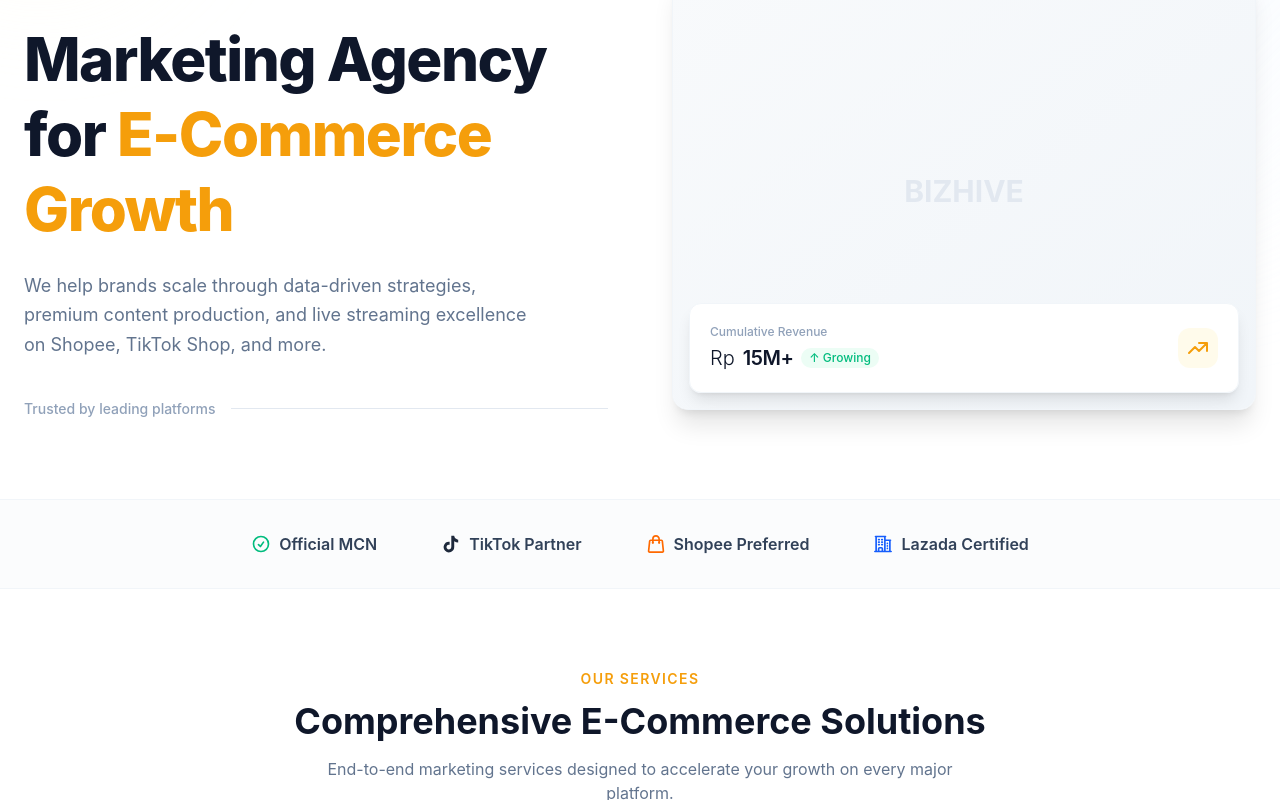
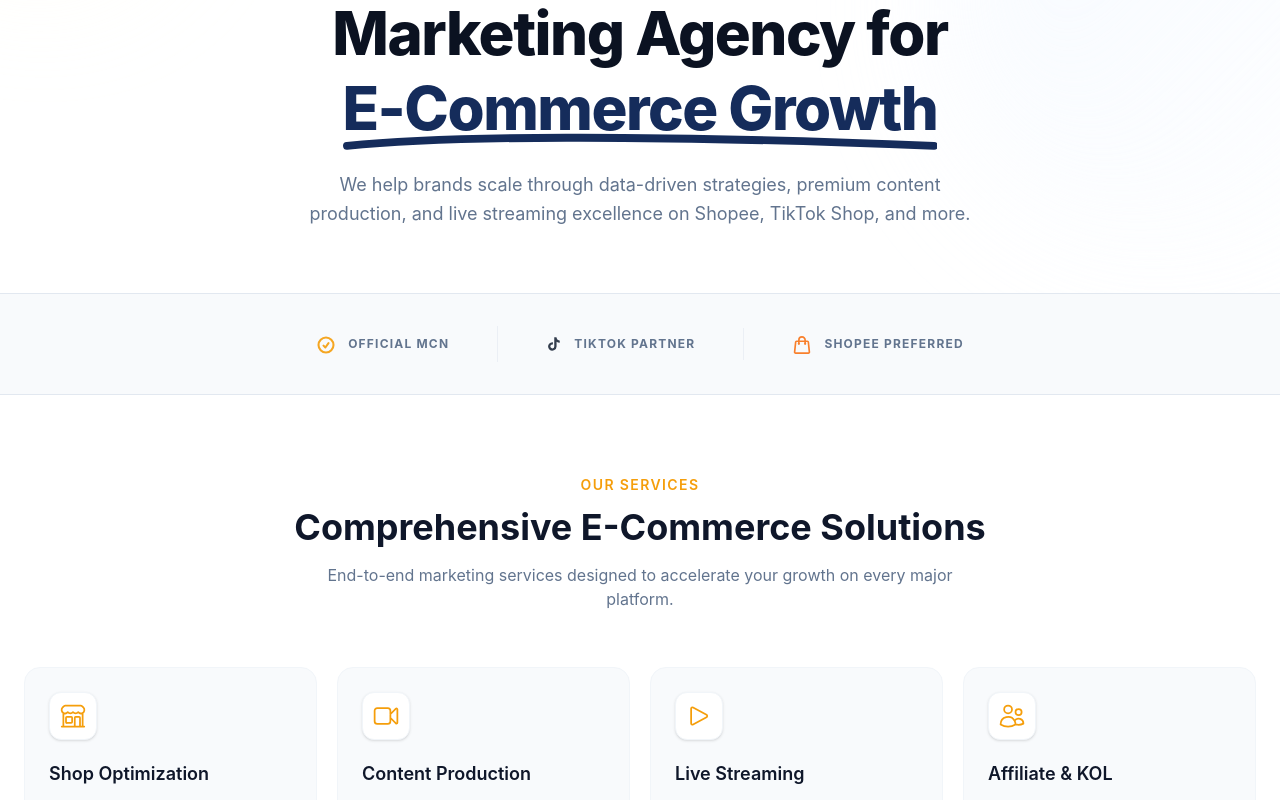
Before and after one commit to ruslan4318-alt/bizhive, a Next.js app: page / in a window 1280 px wide. Shown: the part 180-980 px from the top of the page. Built offline with nearby package versions, Linux system fonts and the light colour scheme.

Commit message:
Refactor: Hero redesign, Header layout, Partner styles, Rename Store->Shop Optimization

```diff
--- a/app/admin/services/new/page.tsx
+++ b/app/admin/services/new/page.tsx
@@ -145,7 +145,7 @@
               value={formData.name}
               onChange={(e) => setFormData({ ...formData, name: e.target.value })}
               className="w-full px-4 py-3 rounded-xl border border-slate-200 focus:border-amber-500 focus:ring-2 focus:ring-amber-500/20 outline-none text-slate-900"
-              placeholder="e.g. Store Optimization"
+              placeholder="e.g. Shop Optimization"
               required
             />
           </div>
@@ -158,7 +158,7 @@
               value={formData.slug}
               onChange={(e) => setFormData({ ...formData, slug: e.target.value })}
               className="w-full px-4 py-3 rounded-xl border border-slate-200 focus:border-amber-500 focus:ring-2 focus:ring-amber-500/20 outline-none text-slate-500"
-              placeholder="store-optimization"
+              placeholder="shop-optimization"
             />
           </div>
 
--- a/app/case-studies/page.tsx
+++ b/app/case-studies/page.tsx
@@ -4,13 +4,13 @@
 const caseStudies = [
     {
         slug: 'brand-a-shopee-optimization',
-        title: 'Shopee Store Optimization',
+        title: 'Shopee Shop Optimization',
         brand: 'Brand A',
         category: 'Cosmetic',
         platform: 'Shopee',
         duration: '1 Month',
         highlight: '+24.2% Sales Growth',
-        description: 'Comprehensive store optimization resulting in significant sales and traffic increase.',
+        description: 'Comprehensive shop optimization resulting in significant sales and traffic increase.',
         results: [
             { label: 'Sales', value: '+24.2%' },
             { label: 'Visitors', value: '+31.7%' },
--- a/app/clients/[slug]/page.tsx
+++ b/app/clients/[slug]/page.tsx
@@ -29,7 +29,7 @@
             { metric: 'Visitors', before: '977,958', after: '1,288,169', growth: '+31.7%' },
             { metric: 'Orders', before: '37,569', after: '45,932', growth: '+22.3%' },
         ],
-        services: ['Store Optimization', 'Ads Management', 'Campaign Marketing'],
+        services: ['Shop Optimization', 'Ads Management', 'Campaign Marketing'],
     },
     'brand-fashion-b': {
         name: 'Brand B',
@@ -105,7 +105,7 @@
             { metric: 'Conversion Rate', before: '1.2%', after: '3.5%', growth: '+192%' },
             { metric: 'Revenue', before: 'Rp 25M', after: 'Rp 70M', growth: '+180%' },
         ],
-        services: ['Store Optimization', 'Ads Management'],
+        services: ['Shop Optimization', 'Ads Management'],
     },
     'brand-food-f': {
         name: 'Brand F',
@@ -124,7 +124,7 @@
             { metric: 'Campaign Sales', before: 'Rp 30M', after: 'Rp 150M', growth: '+400%' },
             { metric: 'New Customers', before: '500', after: '2,500', growth: '+400%' },
         ],
-        services: ['Store Optimization', 'Campaign Marketing'],
+        services: ['Shop Optimization', 'Campaign Marketing'],
     },
     'brand-tech-g': {
         name: 'Brand G',
@@ -162,7 +162,7 @@
             { metric: 'Average Cart', before: 'Rp 200K', after: 'Rp 350K', growth: '+75%' },
             { metric: 'Return Rate', before: '8%', after: '3%', growth: '-63%' },
         ],
-        services: ['Store Optimization', 'Content Production'],
+        services: ['Shop Optimization', 'Content Production'],
     },
 };
 
--- a/app/clients/page.tsx
+++ b/app/clients/page.tsx
@@ -63,7 +63,7 @@
         name: 'Brand H',
         category: 'Home & Living',
         platform: 'Shopee',
-        description: 'Home brand with comprehensive store optimization.',
+        description: 'Home brand with comprehensive shop optimization.',
         result: '+90% Revenue',
     },
 ];
--- a/app/page.tsx
+++ b/app/page.tsx
@@ -114,8 +114,8 @@
     <>
       <div className="relative w-full overflow-x-hidden">
         {/* Hero Section */}
-        <section className="relative pt-16 pb-20 px-6 z-10">
-          {/* Background - fixed positioning */}
+        <section className="relative pt-24 pb-16 px-6 z-10">
+          {/* Background */}
           <div className="absolute inset-0 overflow-hidden pointer-events-none">
             <Floating distance={20} duration={8}>
               <div className="absolute top-0 right-0 w-[500px] h-[500px] bg-gradient-to-br from-blue-50 to-transparent rounded-full blur-3xl opacity-60 translate-x-1/3 -translate-y-1/4"></div>
@@ -125,92 +125,71 @@
             </Floating>
           </div>
 
-          <div className="max-w-7xl mx-auto grid lg:grid-cols-2 gap-12 lg:gap-16 items-center relative z-10">
-            <div className="flex flex-col gap-6">
-              <AnimatedSection delay={0}>
-                <div className="inline-flex items-center gap-2 px-4 py-2 rounded-full bg-amber-50 border border-amber-100 w-fit">
-                  <motion.span
-                    className="w-2 h-2 rounded-full bg-amber-500"
-                    animate={{ scale: [1, 1.3, 1], opacity: [1, 0.7, 1] }}
-                    transition={{ duration: 2, repeat: Infinity }}
-                  />
-                  <span className="text-xs font-semibold text-slate-700 tracking-wide uppercase">Accepting New Partners</span>
-                </div>
-              </AnimatedSection>
-
-              <AnimatedSection variants={slideInLeft} delay={0.1}>
-                <h1 className="text-4xl sm:text-5xl lg:text-6xl font-extrabold leading-tight tracking-tight text-slate-900">
-                  Marketing Agency for{' '}
-                  <span className="text-amber-500">E-Commerce Growth</span>
+          <div className="max-w-4xl mx-auto text-center relative z-10">
+            <AnimatedSection delay={0.1}>
+              <h1 className="text-4xl sm:text-5xl lg:text-6xl font-extrabold leading-tight tracking-tight text-[#0B1221] mb-6">
+                Marketing Agency for<br />
+                <span className="relative inline-block text-[#152C5B]">
+                  E-Commerce Growth
+                  <svg className="absolute -bottom-2 left-0 w-full" viewBox="0 0 300 12" fill="none" xmlns="http://www.w3.org/2000/svg">
+                    <path d="M2 8C50 3 150 2 298 8" stroke="#152C5B" strokeWidth="4" strokeLinecap="round"/>
+                  </svg>
+                </span>
               </h1>
             </AnimatedSection>
 
             <AnimatedSection delay={0.2}>
-                <p className="text-base lg:text-lg text-slate-500 max-w-lg leading-relaxed">
+              <p className="text-base lg:text-lg text-slate-500 max-w-2xl mx-auto leading-relaxed">
                 We help brands scale through data-driven strategies, premium content production, and live streaming excellence on Shopee, TikTok Shop, and more.
               </p>
-              </AnimatedSection>
-
-
-              <AnimatedSection delay={0.4}>
-                <div className="flex items-center gap-4 pt-4 text-slate-400">
-                  <p className="text-sm font-medium">Trusted by leading platforms</p>
-                  <div className="h-px flex-1 bg-slate-200"></div>
-                </div>
-              </AnimatedSection>
-            </div>
-
-            <AnimatedSection variants={slideInRight} delay={0.2}>
-              <div className="relative">
-                <motion.div
-                  className="aspect-[4/3] rounded-2xl overflow-hidden border border-slate-100 shadow-xl bg-white relative"
-                  whileHover={{ scale: 1.01 }}
-                  transition={{ type: 'spring', stiffness: 300 }}
-                >
-                  <div className="w-full h-full bg-gradient-to-br from-slate-50 to-slate-100 flex items-center justify-center">
-                    <span className="text-3xl font-bold text-slate-200">BIZHIVE</span>
-                  </div>
-                  <motion.div
-                    className="absolute bottom-4 left-4 right-4 bg-white/95 backdrop-blur-sm p-5 rounded-xl flex items-center justify-between shadow-lg border border-slate-100"
-                    initial={{ y: 20, opacity: 0 }}
-                    animate={{ y: 0, opacity: 1 }}
-                    transition={{ delay: 0.8, duration: 0.5 }}
-                  >
-                    <div>
-                      <p className="text-xs text-slate-400 font-medium mb-1">Cumulative Revenue</p>
-                      <p className="text-xl text-slate-900 flex items-center gap-2">
-                        <span className="font-light">Rp</span>
-                        <span className="font-semibold tracking-tight"><CountUp target={14.8} suffix="M+" duration={2} /></span>
-                        <span className="text-emerald-500 text-xs font-medium bg-emerald-50 px-2 py-0.5 rounded-full">↑ Growing</span>
-                      </p>
-                    </div>
-                    <div className="w-10 h-10 bg-amber-50 rounded-xl flex items-center justify-center text-amber-500">
-                      <Icons.TrendUp />
-                    </div>
-                  </motion.div>
-                </motion.div>
-              </div>
             </AnimatedSection>
           </div>
         </section>
 
         {/* Platform Partners */}
-        <section className="py-8 border-y border-slate-100 bg-slate-50/50">
-          <div className="max-w-7xl mx-auto px-6">
-            <StaggerContainer className="flex flex-wrap justify-center items-center gap-8 lg:gap-16">
+        <section className="py-8 bg-slate-50 border-y border-slate-200">
+          <div className="max-w-6xl mx-auto px-6">
+            <StaggerContainer className="flex flex-wrap justify-center items-center md:divide-x md:divide-slate-200/60">
               {[
-                { Icon: Icons.Check, label: 'Official MCN', color: 'text-emerald-500' },
-                { Icon: Icons.TikTok, label: 'TikTok Partner', color: 'text-slate-800' },
-                { Icon: Icons.Shopee, label: 'Shopee Preferred', color: 'text-orange-500' },
-                { Icon: Icons.Building, label: 'Lazada Certified', color: 'text-blue-600' }
+                {
+                  icon: (
+                    <svg className="w-5 h-5 translate-y-[1px]" fill="none" stroke="currentColor" viewBox="0 0 24 24" strokeWidth={2.5}>
+                      <path strokeLinecap="round" strokeLinejoin="round" d="M9 12.75L11.25 15 15 9.75M21 12a9 9 0 11-18 0 9 9 0 0118 0z" />
+                    </svg>
+                  ),
+                  label: 'Official MCN',
+                  color: 'text-[#F59E0B]'
+                },
+                {
+                  icon: (
+                    <svg className="w-4 h-4" fill="currentColor" viewBox="0 0 24 24">
+                      <path d="M19.59 6.69a4.83 4.83 0 01-3.77-4.25V2h-3.45v13.67a2.89 2.89 0 01-5.2 1.74 2.89 2.89 0 012.31-4.64 2.93 2.93 0 01.88.13V9.4a6.84 6.84 0 00-1-.05A6.33 6.33 0 005 20.1a6.34 6.34 0 0010.86-4.43v-7a8.16 8.16 0 004.77 1.52v-3.4a4.85 4.85 0 01-1-.1z"/>
+                    </svg>
+                  ),
+                  label: 'TikTok Partner',
+                  color: 'text-slate-800'
+                },
+                {
+                  icon: (
+                    <svg className="w-5 h-5 translate-y-[1px]" fill="none" stroke="currentColor" viewBox="0 0 24 24" strokeWidth={2}>
+                      <path strokeLinecap="round" strokeLinejoin="round" d="M15.75 10.5V6a3.75 3.75 0 10-7.5 0v4.5m11.356-1.993l1.263 12c.07.665-.45 1.243-1.119 1.243H4.25a1.125 1.125 0 01-1.12-1.243l1.264-12A1.125 1.125 0 015.513 7.5h12.974c.576 0 1.059.435 1.119 1.007zM8.625 10.5a.375.375 0 11-.75 0 .375.375 0 01.75 0zm7.5 0a.375.375 0 11-.75 0 .375.375 0 01.75 0z" />
+                    </svg>
+                  ),
+                  label: 'Shopee Preferred',
+                  color: 'text-[#F97316]'
+                },
               ].map((partner, i) => (
                 <StaggerItem key={i}>
                   <motion.div
-                    className="flex items-center gap-2 text-sm lg:text-base font-semibold text-slate-700"
-                    whileHover={{ scale: 1.05 }}
+                    className="flex items-center gap-3 px-6 md:px-12 py-2 group cursor-default"
+                    whileHover={{ scale: 1.02 }}
                   >
-                    <span className={partner.color}><partner.Icon /></span>
+                    <div className={`${partner.color} opacity-90 group-hover:opacity-100 transition-opacity`}>
+                      {partner.icon}
+                    </div>
+                    <span className="text-xs font-bold uppercase tracking-widest text-slate-500 group-hover:text-slate-800 transition-colors">
                       {partner.label}
+                    </span>
                   </motion.div>
                 </StaggerItem>
               ))}
@@ -229,7 +208,7 @@
 
             <StaggerContainer className="grid md:grid-cols-2 lg:grid-cols-4 gap-5">
               {[
-                { title: 'Store Optimization', desc: 'Maximize your store visibility and conversion rates with data-driven optimization strategies.', Icon: Icons.Store, href: '/services/store-optimization' },
+                { title: 'Shop Optimization', desc: 'Maximize your store visibility and conversion rates with data-driven optimization strategies.', Icon: Icons.Store, href: '/services/shop-optimization' },
                 { title: 'Content Production', desc: 'High-quality product photography, videos, and creative content that sells.', Icon: Icons.Video, href: '/services/content-production' },
                 { title: 'Live Streaming', desc: 'Professional live commerce execution with trained hosts and optimized setups.', Icon: Icons.Live, href: '/services/live-streaming' },
                 { title: 'Affiliate & KOL', desc: 'Connect with 5,000+ managed KOLs and affiliates for maximum reach.', Icon: Icons.Users, href: '/services/affiliate-kol' }
@@ -461,10 +440,10 @@
                 </div>
                 <h3 className="text-2xl font-bold text-white mb-4">Partner With BIZHIVE</h3>
                 <p className="text-slate-400 mb-4 leading-relaxed">
-                  Ready to scale your e-commerce business? Partner with us for comprehensive growth solutions including store optimization, content production, live streaming, and KOL management.
+                  Ready to scale your e-commerce business? Partner with us for comprehensive growth solutions including shop optimization, content production, live streaming, and KOL management.
                 </p>
                 <div className="flex flex-wrap justify-center gap-2 mb-6">
-                  {['Store Optimization', 'Content Production', 'Live Streaming', 'Affiliate & KOL'].map((service, i) => (
+                  {['Shop Optimization', 'Content Production', 'Live Streaming', 'Affiliate & KOL'].map((service, i) => (
                     <span key={i} className="px-3 py-1 bg-amber-500/10 text-amber-400 text-xs font-medium rounded-full border border-amber-500/20">
                       {service}
                     </span>
@@ -499,7 +478,7 @@
                 </h3>
                 <p className="text-slate-400 mb-6 leading-relaxed">
                   Learn the secrets of successful e-commerce from our expert team. From live streaming techniques
-                  to store optimization, we share everything in our free training sessions.
+                  to shop optimization, we share everything in our free training sessions.
                 </p>
 
                 <ul className="space-y-3 mb-8">
@@ -549,7 +528,7 @@
 
                     <div className="space-y-4">
                       {[
-                        { topic: 'Store Optimization Mastery', date: 'Week 1' },
+                        { topic: 'Shop Optimization Mastery', date: 'Week 1' },
                         { topic: 'Content Production Excellence', date: 'Week 2' },
                         { topic: 'Live Streaming Success', date: 'Week 3' },
                         { topic: 'Affiliate & KOL Strategy', date: 'Week 4' }
--- a/app/services/[slug]/page.tsx
+++ b/app/services/[slug]/page.tsx
@@ -11,11 +11,11 @@
     process: { step: number; title: string; description: string }[];
     results: { number: string; label: string }[];
 }> = {
-    'store-optimization': {
-        title: 'Store Optimization',
+    'shop-optimization': {
+        title: 'Shop Optimization',
         tagline: 'Maximize your e-commerce store performance with data-driven strategies',
         category: 'Performance',
-        description: 'Our Store Optimization service helps you unlock the full potential of your e-commerce store. We analyze every aspect of your online presence—from product listings to ad campaigns—and implement proven strategies to boost visibility, conversion rates, and overall sales performance.',
+        description: 'Our Shop Optimization service helps you unlock the full potential of your e-commerce store. We analyze every aspect of your online presence—from product listings to ad campaigns—and implement proven strategies to boost visibility, conversion rates, and overall sales performance.',
         features: [
             {
                 title: 'Website Analysis & Audit',
--- a/app/services/page.tsx
+++ b/app/services/page.tsx
@@ -3,8 +3,8 @@
 
 const services = [
     {
-        slug: 'store-optimization',
-        title: 'Store Optimization',
+        slug: 'shop-optimization',
+        title: 'Shop Optimization',
         category: 'Performance',
         shortDescription: 'Maximize your e-commerce store performance with data-driven optimization strategies.',
         features: [
--- a/components/Footer.tsx
+++ b/components/Footer.tsx
@@ -48,7 +48,7 @@
                     <div>
                         <h4 className="text-white font-bold mb-6">Services</h4>
                         <ul className="space-y-4 text-sm text-slate-400">
-                            <li><Link className="hover:text-amber-500 transition-colors" href="/services/store-optimization">Store Optimization</Link></li>
+                            <li><Link className="hover:text-amber-500 transition-colors" href="/services/shop-optimization">Shop Optimization</Link></li>
                             <li><Link className="hover:text-amber-500 transition-colors" href="/services/content-production">Content Production</Link></li>
                             <li><Link className="hover:text-amber-500 transition-colors" href="/services/live-streaming">Live Streaming</Link></li>
                             <li><Link className="hover:text-amber-500 transition-colors" href="/services/affiliate-kol">Affiliate & KOL</Link></li>
@@ -60,7 +60,6 @@
                             <li><Link className="hover:text-amber-500 transition-colors" href="/clients">Clients</Link></li>
                             <li><Link className="hover:text-amber-500 transition-colors" href="/case-studies">Case Studies</Link></li>
                             <li><Link className="hover:text-amber-500 transition-colors" href="/news">News</Link></li>
-                            <li><Link className="hover:text-amber-500 transition-colors" href="/studios">Studios</Link></li>
                         </ul>
                     </div>
                     <div>
@@ -77,7 +76,7 @@
                             </li>
                             <li className="flex items-center gap-3">
                                 <svg className="w-5 h-5 text-amber-500 flex-shrink-0" fill="currentColor" viewBox="0 0 24 24">
-                                    <path d="M12 2.163c3.204 0 3.584.012 4.85.07 3.252.148 4.771 1.691 4.919 4.919.058 1.265.069 1.645.069 4.849 0 3.205-.012 3.584-.069 4.849-.149 3.225-1.664 4.771-4.919 4.919-1.266.058-1.644.07-4.85.07-3.204 0-3.584-.012-4.849-.07-3.26-.149-4.771-1.699-4.919-4.92-.058-1.265-.07-1.644-.07-4.849 0-3.204.013-3.583.07-4.849.149-3.227 1.664-4.771 4.919-4.919 1.266-.057 1.645-.069 4.849-.069z"/>
+                                    <path d="M12 2.163c3.204 0 3.584.012 4.85.07 3.252.148 4.771 1.691 4.919 4.919.058 1.265.069 1.645.069 4.849 0 3.205-.012 3.584-.069 4.849-.149 3.225-1.664 4.771-4.919 4.919-1.266.058-1.644.07-4.85.07-3.204 0-3.584-.012-4.849-.07-3.26-.149-4.771-1.699-4.919-4.92-.058-1.265-.07-1.644-.07-4.849 0-3.204.013-3.583.07-4.849.149-3.227 1.664-4.771 4.919-4.919 1.266-.057 1.645-.069 4.849-.069zm0-2.163c-3.259 0-3.667.014-4.947.072-4.358.2-6.78 2.618-6.98 6.98-.059 1.281-.073 1.689-.073 4.948 0 3.259.014 3.668.072 4.948.2 4.358 2.618 6.78 6.98 6.98 1.281.058 1.689.072 4.948.072 3.259 0 3.668-.014 4.948-.072 4.354-.2 6.782-2.618 6.979-6.98.059-1.28.073-1.689.073-4.948 0-3.259-.014-3.667-.072-4.947-.196-4.354-2.617-6.78-6.979-6.98-1.281-.059-1.69-.073-4.949-.073zm0 5.838c-3.403 0-6.162 2.759-6.162 6.162s2.759 6.163 6.162 6.163 6.162-2.759 6.162-6.163c0-3.403-2.759-6.162-6.162-6.162zm0 10.162c-2.209 0-4-1.79-4-4 0-2.209 1.791-4 4-4s4 1.791 4 4c0 2.21-1.791 4-4 4zm6.406-11.845c-.796 0-1.441.645-1.441 1.44s.645 1.44 1.441 1.44c.795 0 1.439-.645 1.439-1.44s-.644-1.44-1.439-1.44z"/>
                                 </svg>
                                 <a href="https://instagram.com/bizhive_id" target="_blank" rel="noopener noreferrer" className="hover:text-amber-500 transition-colors">@bizhive_id</a>
                             </li>
--- a/components/Header.tsx
+++ b/components/Header.tsx
@@ -9,7 +9,6 @@
 
     const navLinks = [
         { href: '/services', label: 'Services' },
-        { href: '/studios', label: 'Studios' },
         { href: '/clients', label: 'Clients' },
         { href: '/news', label: 'News' },
     ];
@@ -30,6 +29,7 @@
                         <span className="text-xl font-bold tracking-tight text-slate-900">BIZHIVE</span>
                     </Link>
 
+                    <div className="flex items-center gap-8">
                         <nav className={`hidden md:flex items-center gap-8`}>
                             {navLinks.map((link) => (
                                 <Link
@@ -63,6 +63,7 @@
                             </button>
                         </div>
                     </div>
+                </div>
 
                 {/* Mobile Menu */}
                 {mobileMenuOpen && (
--- a/components/Services.tsx
+++ b/components/Services.tsx
@@ -2,8 +2,8 @@
 
 const services = [
     {
-        id: 'store-optimization',
-        title: 'Store Optimization',
+        id: 'shop-optimization',
+        title: 'Shop Optimization',
         features: [
             'Website analysis',
             'Ads optimization',
```
Lines whose indentation alone changed are shown as unchanged.
